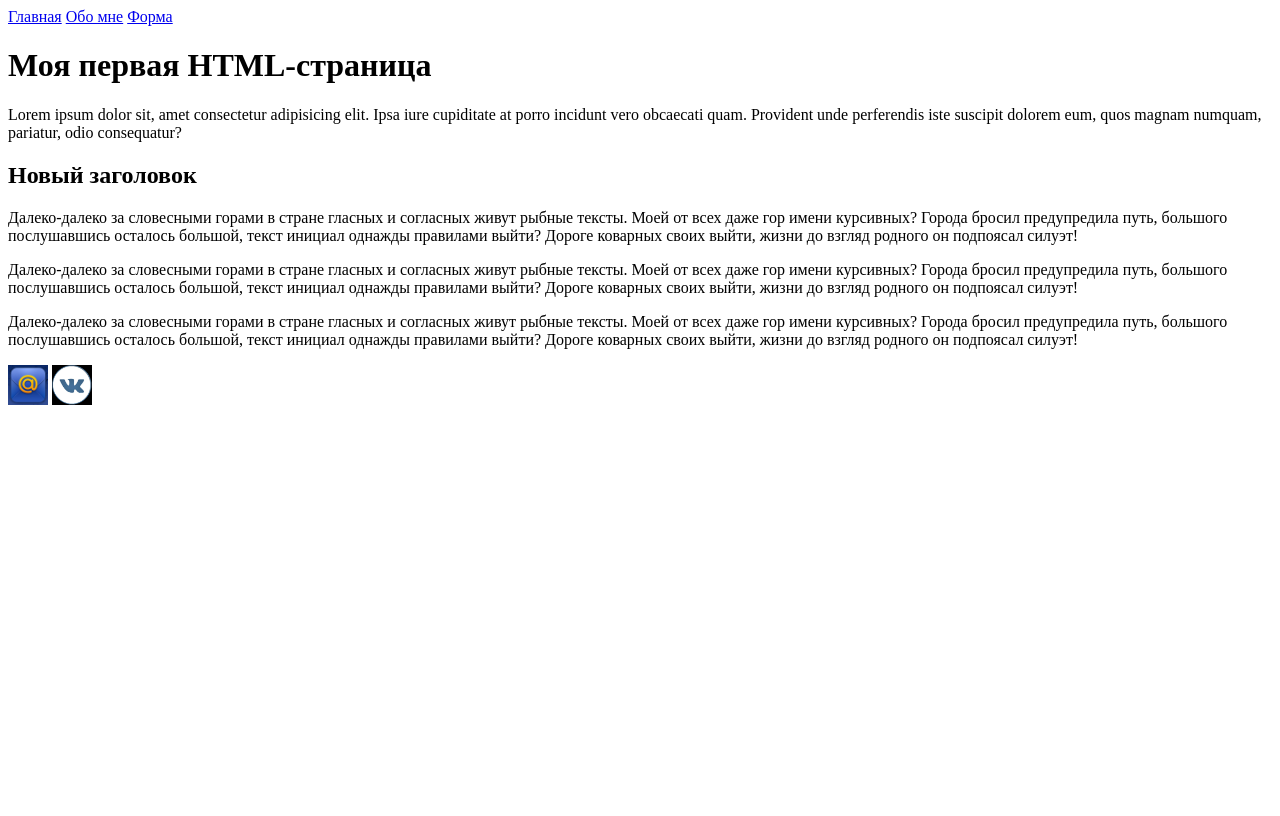
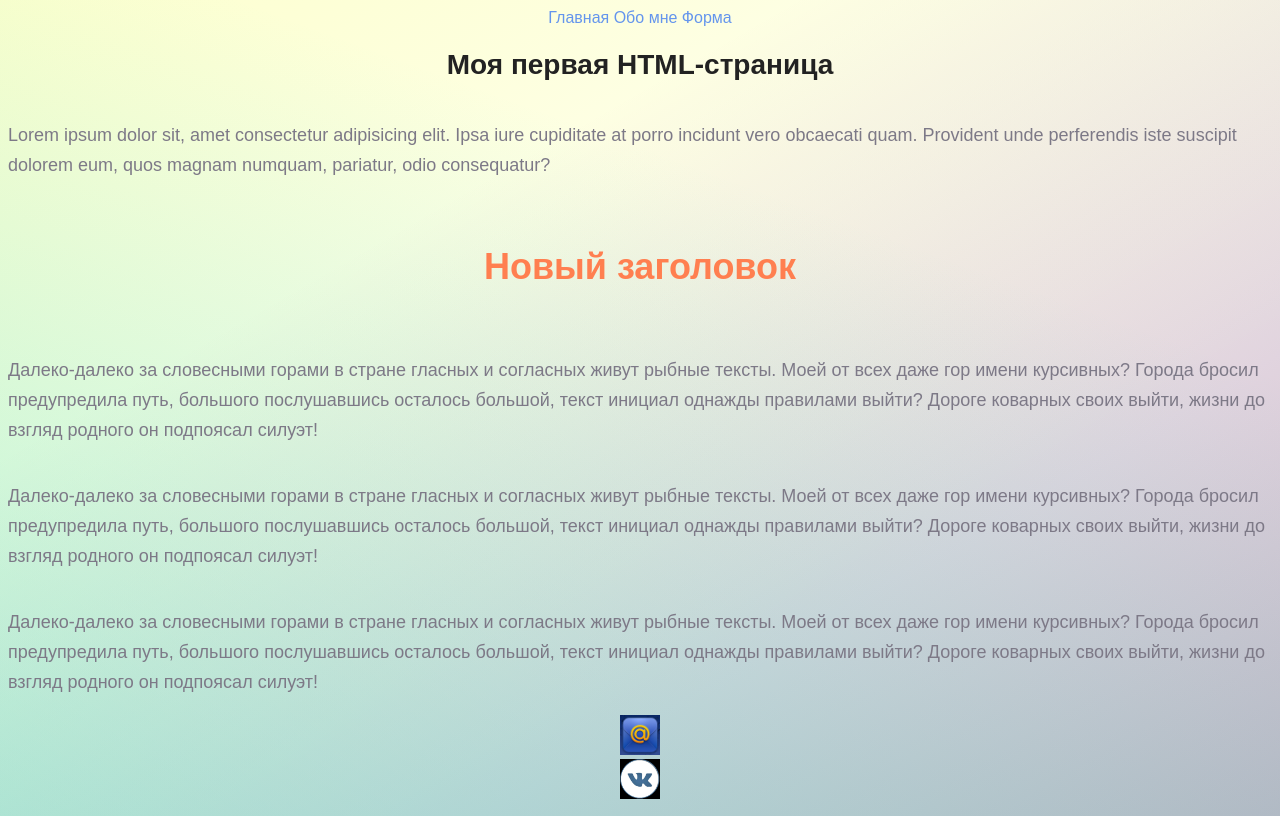
Before and after one commit to AkstElena/HTML-CSS, a plain HTML site: page Seminar/Seminar01/index.html in a window 1280 px wide. Drawn offline with Linux system fonts and the light colour scheme.

Commit message:
Seminar02, Lecture02

```diff
--- /dev/null
+++ b/Lecture/Lecture2/style.css
@@ -0,0 +1,19 @@
+.heading {
+  color: darkmagenta;
+}
+
+.title {
+  background-color: grey;
+}
+
+.heading-about{
+  color: orange;
+}
+
+p {
+    font-size: 18px; color: red;
+}
+
+p a {
+  color: inherit;
+}
--- a/Seminar/Seminar01/index.html
+++ b/Seminar/Seminar01/index.html
@@ -4,38 +4,40 @@
     <meta charset="UTF-8" />
     <meta http-equiv="X-UA-Compatible" content="IE=edge" />
     <meta name="viewport" content="width=device-width, initial-scale=1.0" />
+    <link rel="stylesheet" href="style.css">
+    <link rel="stylesheet" href="style.css">
     <title>Lesson 1</title>
   </head>
+
   <body>
     <nav>
-      <a href="#">Главная</a>
-      <a href="./info/about.html">Обо мне</a>
-      <a href="./form.html">Форма</a>
-
+      <a class="link" href="#">Главная</a>
+      <a class="link" href="./info/about.html">Обо мне</a>
+      <a class="link" href="./form.html">Форма</a>
     </nav>
-    <h1>Моя первая HTML-страница</h1>
-    <p>
+    <h1 class="firstTitle">Моя первая HTML-страница</h1>
+    <p class="text">
       Lorem ipsum dolor sit, amet consectetur adipisicing elit. Ipsa iure
       cupiditate at porro incidunt vero obcaecati quam. Provident unde
       perferendis iste suscipit dolorem eum, quos magnam numquam, pariatur, odio
       consequatur?
     </p>
-    <h2>Новый заголовок</h2>
-    <p>
+    <h2 class="subtitle">Новый заголовок</h2>
+    <p class="text">
       Далеко-далеко за словесными горами в стране гласных и согласных живут
       рыбные тексты. Моей от всех даже гор имени курсивных? Города бросил
       предупредила путь, большого послушавшись осталось большой, текст инициал
       однажды правилами выйти? Дороге коварных своих выйти, жизни до взгляд
       родного он подпоясал силуэт!
     </p>
-    <p>
+    <p class="text">
       Далеко-далеко за словесными горами в стране гласных и согласных живут
       рыбные тексты. Моей от всех даже гор имени курсивных? Города бросил
       предупредила путь, большого послушавшись осталось большой, текст инициал
       однажды правилами выйти? Дороге коварных своих выйти, жизни до взгляд
       родного он подпоясал силуэт!
     </p>
-    <p>
+    <p class="text">
       Далеко-далеко за словесными горами в стране гласных и согласных живут
       рыбные тексты. Моей от всех даже гор имени курсивных? Города бросил
       предупредила путь, большого послушавшись осталось большой, текст инициал
--- /dev/null
+++ b/Seminar/Seminar01/style.css
@@ -0,0 +1,74 @@
+body {
+	font-family: sans-serif;
+	background: linear-gradient(20deg,
+            rgba(23, 216, 178, 0.3),
+            rgba(255, 0, 0, 0) 70.71%),
+        linear-gradient(150deg, rgba(247, 255, 92, 0.3), rgba(0, 255, 0, 0) 70.71%),
+        linear-gradient(330deg, rgba(83, 9, 71, 0.3), rgba(0, 0, 255, 0) 70.71%);
+    display: flex;
+    flex-direction: column;
+		align-items: center;
+    height: 100vh;
+}
+
+a {
+  text-decoration: none;
+}
+
+.link {
+	color: cornflowerblue;
+	font-size: 16px;
+	line-height: 20px;
+}
+
+.firstTitle {
+	color: #222222;
+	font-size: 28px;
+	line-height: 36px;
+	font-weight: bold;
+}
+
+.text {
+	font-style: normal;
+	font-weight: 300;
+	font-size: 18px;
+	line-height: 30px;
+	color: #7d7987;
+}
+
+.subtitle {
+	color: coral;
+	font-style: normal;
+	font-weight: 700;
+	font-size: 36px;
+	line-height: 80px;
+}
+
+.picture {
+	border-radius: 10px;
+	width: 400px;
+	height: 300px;
+}
+
+.formInput {
+	width: 200px;
+	height: 30px;
+	outline: none;
+	border: 1px solid #ccc;
+	border-radius: 15px;
+	font-size: 14px;
+	line-height: 30px;
+}
+
+.btn {
+	width: 100px;
+	height: 30px;
+	font-size: 14px;
+	border: 1px solid #ccc;
+	border-radius: 10px;
+	cursor: pointer;
+}
+
+.active {
+	background-color: coral;
+}
```
Also changed, not shown: Lecture/Lecture2/index.html (added, +17 -0 lines), Seminar/Seminar01/form.html (+9 -8 lines), Seminar/Seminar01/info/about.html (+7 -6 lines).
